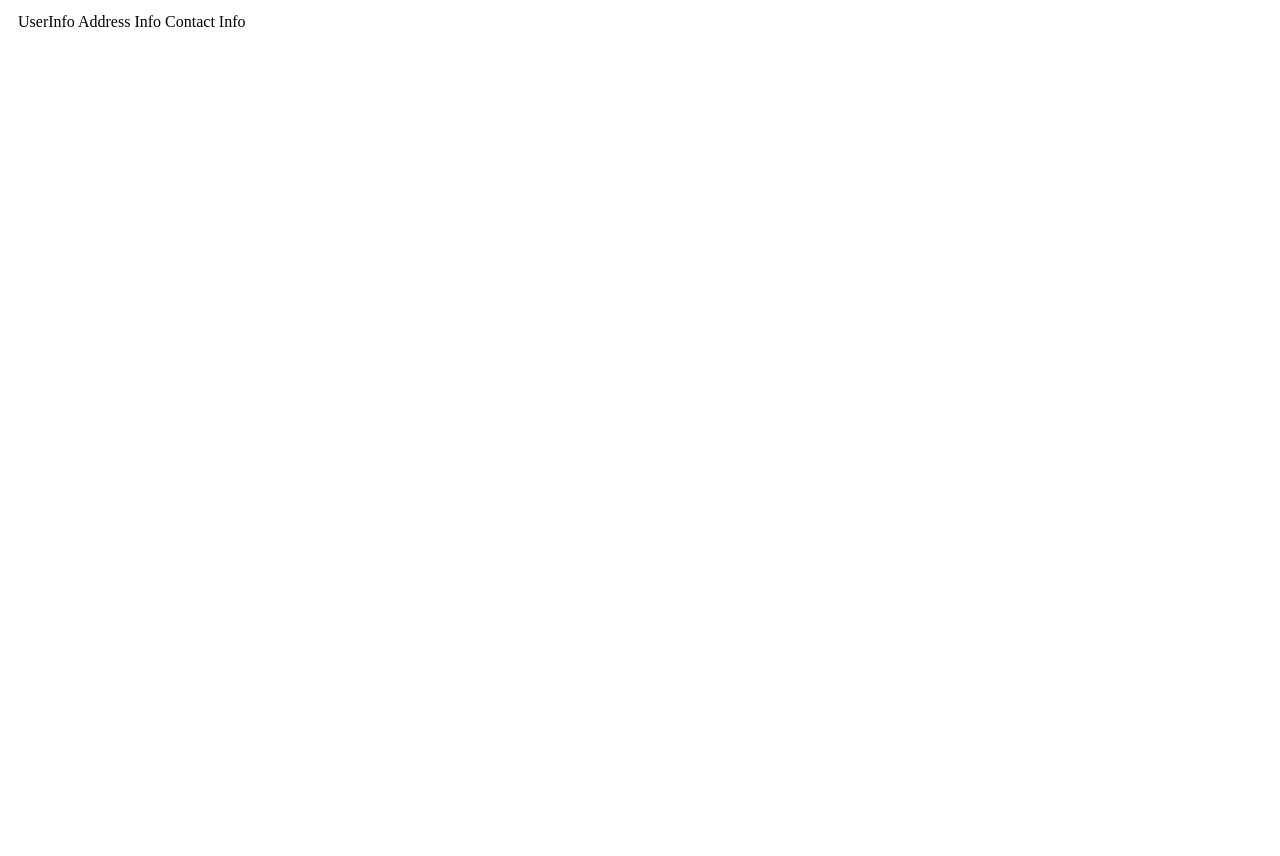
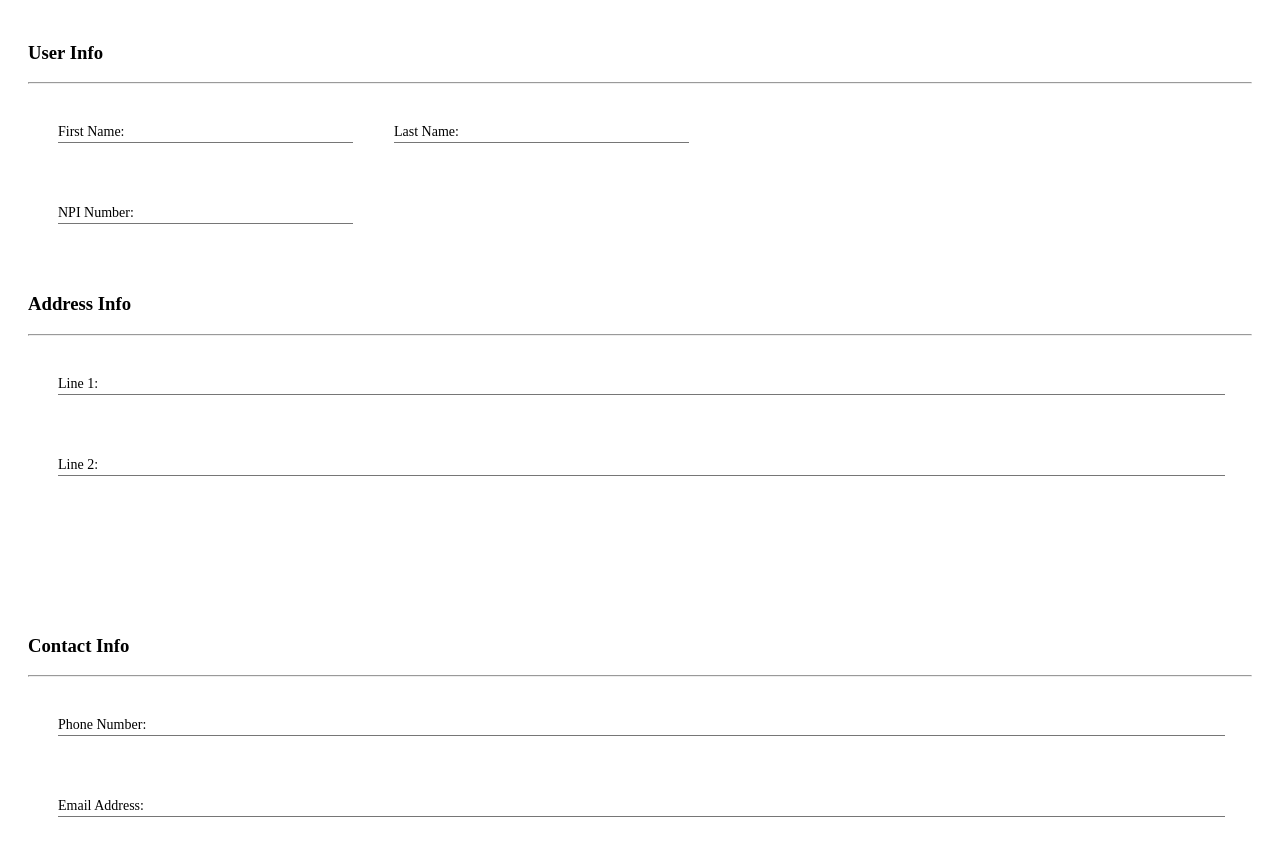
Before and after one commit to mtramantT/av_register, a React (Create React App) app: page / in a window 1280 px wide. Shown: the top 856 px of the page. Before the commit the page ends 800 px from the top, so only its background shows below. Built offline with nearby package versions, Linux system fonts and the light colour scheme.

Commit message:
updated layouts

```diff
--- a/src/components/app/RegistrationForm.tsx
+++ b/src/components/app/RegistrationForm.tsx
@@ -1,5 +1,6 @@
 import React from "react";
-import { Container } from "../grid";
+import { Container, Row } from "../grid";
+import * as Layout  from '../layout';
 
 interface RegistrationFormProps {
 
@@ -8,9 +9,15 @@ interface RegistrationFormProps {
 export const RegistrationForm: React.FC<RegistrationFormProps> = (props: RegistrationFormProps) => {
     return (
         <Container>
-            UserInfo
-            Address Info
-            Contact Info
+            <Row>
+                <Layout.UserInfoLayout />
+            </Row>
+            <Row>
+                <Layout.AddressLayout />
+            </Row>
+            <Row>
+                <Layout.ContactLayout />
+            </Row>
         </Container>
     );
 }
--- a/src/components/form/Input.tsx
+++ b/src/components/form/Input.tsx
@@ -19,6 +19,7 @@ interface LabelProps {
 const InputEle = styled.input`
     border-width: 0 0 1px 0;
     font-size: 16px;
+    width: 100%;
 
     &:focus {
         outline: 1px solid blue;
@@ -32,6 +33,7 @@ const InputWrapper = styled.div<InputWrapperProps>`
     display: inline-block;
     position: relative;
     margin: 15px;
+    width: 95%;
 
     ${Label} {
         position: absolute;
--- a/src/components/layout/AddressLayout.tsx
+++ b/src/components/layout/AddressLayout.tsx
@@ -9,6 +9,8 @@ interface AddressLayoutProps {
 export const AddressLayout: React.FC<AddressLayoutProps> = (props: AddressLayoutProps) => {
     return (
         <Container>
+            <h3>Address Info</h3>
+            <hr />
             <Row>
                 <Column><Input id="line1" label="Line 1"/></Column>
             </Row>
--- a/src/components/layout/ContactLayout.tsx
+++ b/src/components/layout/ContactLayout.tsx
@@ -9,6 +9,8 @@ interface ContactLayoutProps {
 export const ContactLayout: React.FC<ContactLayoutProps> = (props: ContactLayoutProps) => {
     return (
         <Container>
+            <h3>Contact Info</h3>
+            <hr />
             <Row>
                 <Column><Input id="phone" label="Phone Number"/></Column>
                 <Column><Input id="emial" label="Email Address"/></Column>
--- a/src/components/layout/UserInfoLayout.tsx
+++ b/src/components/layout/UserInfoLayout.tsx
@@ -9,12 +9,14 @@ interface UserInfoLayoutProps {
 export const UserInfoLayout: React.FC<UserInfoLayoutProps> = (props: UserInfoLayoutProps): JSX.Element => {
     return (
         <Container className="user-info-contaienr">
+            <h3>User Info</h3>
+            <hr />
             <Row>
-                <Column><Input id="firstName" label="First Name" /></Column>
-                <Column><Input id="lastName" label="Last Name" /></Column>
+                <Column colSpan={3}><Input id="firstName" label="First Name" /></Column>
+                <Column colSpan={3}><Input id="lastName" label="Last Name" /></Column>
             </Row>
             <Row>
-                <Column><Input id="npi-number" label="NPI Number" /></Column>
+                <Column colSpan={3}><Input id="npi-number" label="NPI Number" /></Column>
             </Row>
         </Container>
     )
--- /dev/null
+++ b/src/components/layout/index.ts
@@ -0,0 +1,3 @@
+export * from './UserInfoLayout';
+export * from './AddressLayout';
+export * from './ContactLayout';
```
Also changed, not shown: src/components/grid/Column.tsx (+5 -5 lines).
